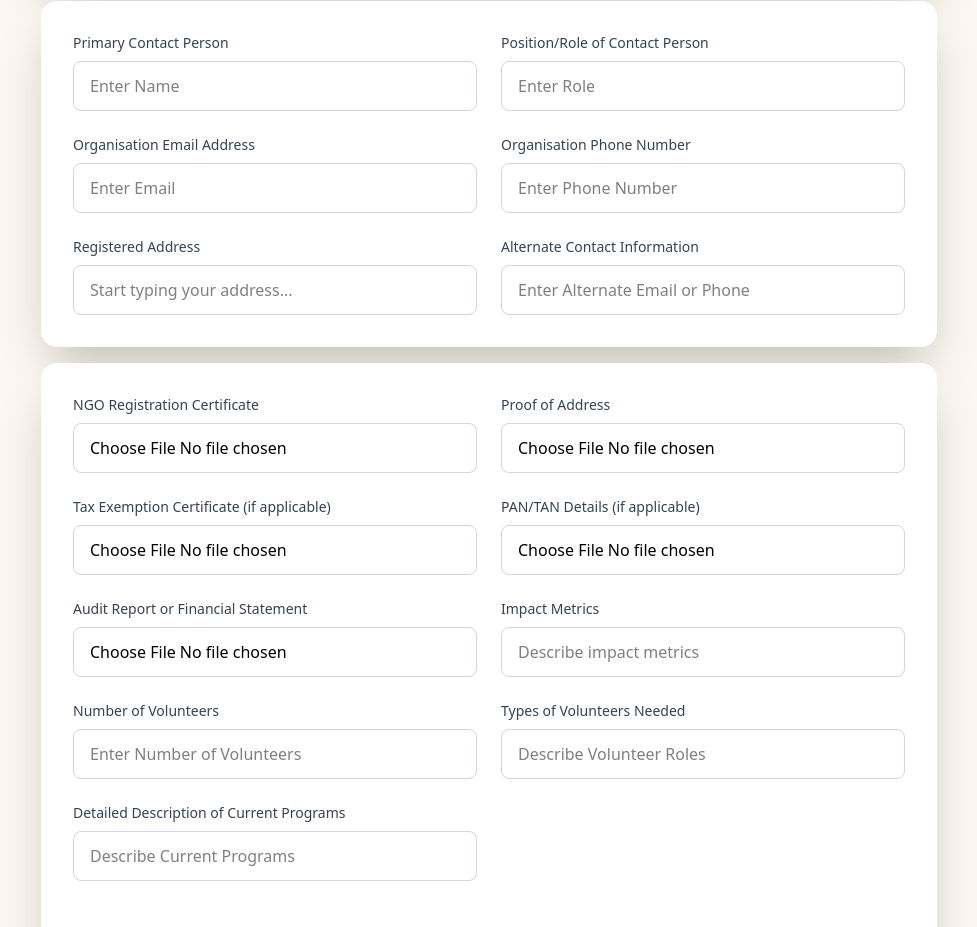
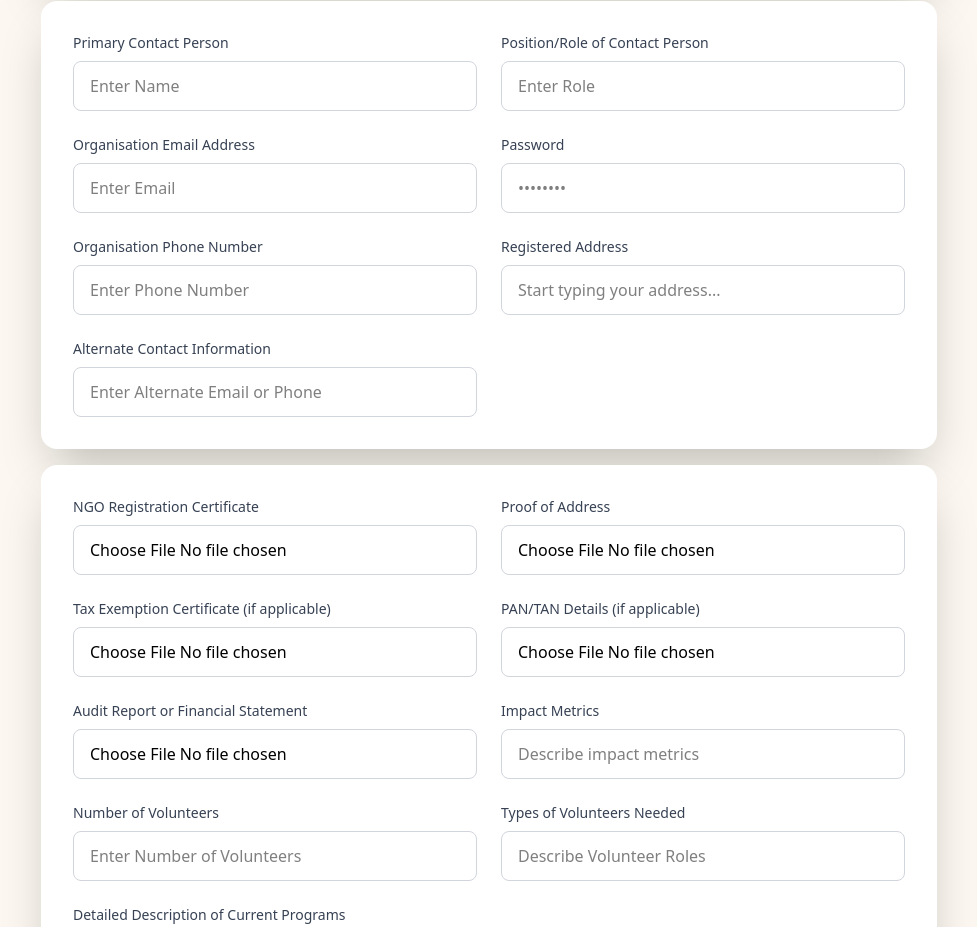
Before and after one commit to ishan-sp/civitas, a React (Vite) app in the folder civitas/: page /signup/ngo in a window 1280 px wide. Shown: the part 919-1846 px from the top of the page, without its empty margins (151-1128 px from the left). Built offline with nearby package versions, Linux system fonts and the light colour scheme.

Commit message:
database configured

```diff
--- a/civitas/src/components/Registration.jsx
+++ b/civitas/src/components/Registration.jsx
@@ -77,12 +77,14 @@ const RegistrationForm = ({ fields = [], dropdowns = [], onSubmit, isNotEnd = tr
         textData.resume = fileUrls[0];
       }
 
+
+
       else if (userType == "NGO"){
         textData.RegistrationCertificate = fileUrls[0];
         textData.AddressProof = fileUrls[1];
-        textData.TaxExemptionCertificate = fileUrls[2];
-        textData.PANDetails = fileUrls[3];
-        textData.AuditReportorFinancialStatement = fileUrls[4];
+        textData.TaxExemptionCertificate = fileUrls.length > 2 ? fileUrls[2] : null;
+        textData.PANDetails = fileUrls.length > 2 ? fileUrls[3] : null;
+        textData.AuditReportorFinancialStatement = fileUrls.length > 2 ? fileUrls[4] : null;
       }
 
 
--- a/civitas/src/routes/ngoSignupRoute.jsx
+++ b/civitas/src/routes/ngoSignupRoute.jsx
@@ -108,6 +108,7 @@ const NGORegistration = () => {
     { name: "primaryContact", label: "Primary Contact Person", type: "text", placeholder: "Enter Name", required: true },
     { name: "contactRole", label: "Position/Role of Contact Person", type: "text", placeholder: "Enter Role", required: true },
     { name: "email", label: "Organisation Email Address", type: "email", placeholder: "Enter Email", required: true },
+    { name: "password", label: "Password", type: "password", placeholder: "••••••••", icon: "lock", required: true },
     { name: "phone", label: "Organisation Phone Number", type: "tel", placeholder: "Enter Phone Number", required: true },
     {
       name: "address",
```
